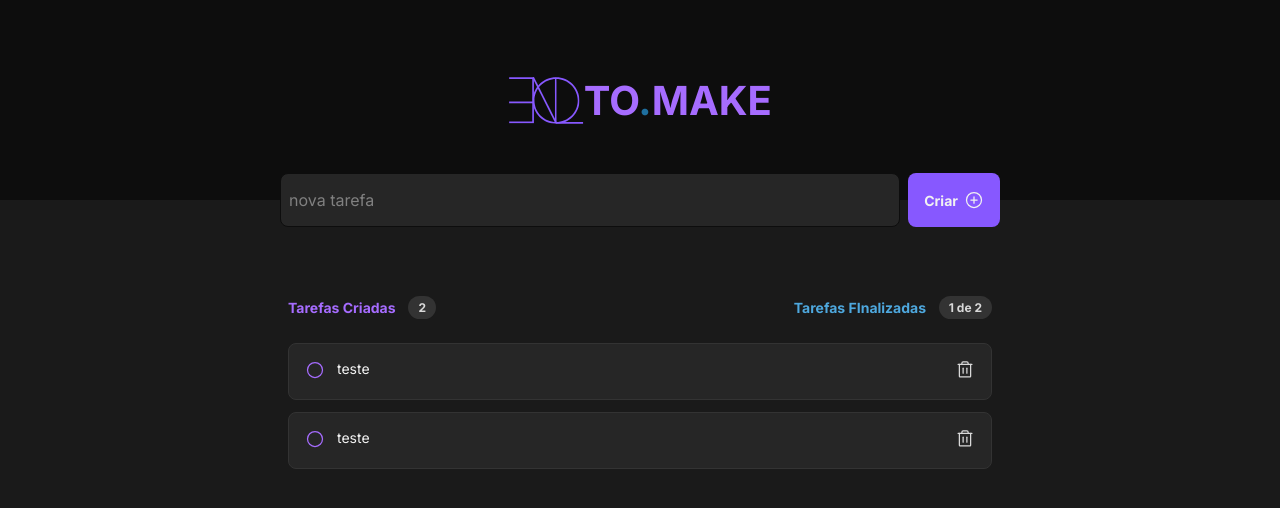
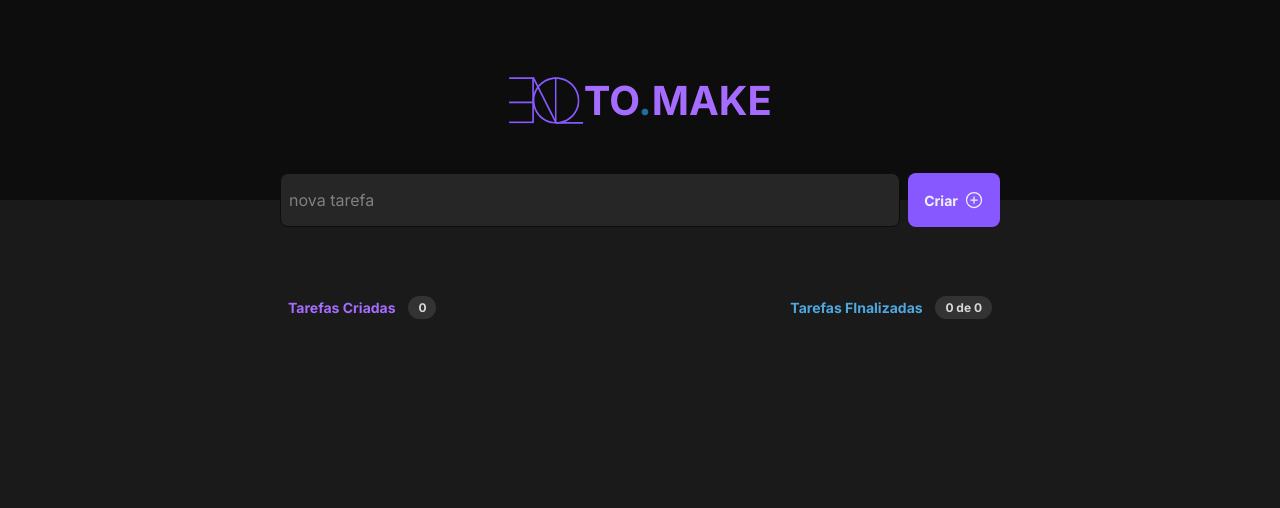
Before and after one commit to emanuelsobral/toDo-Challenge-React, a React (Vite) app: page / in a window 1280 px wide. Shown: the top 508 px of the page. Built offline with nearby package versions, Linux system fonts and the light colour scheme.

Commit message:
Completed Tasks

```diff
--- a/src/App.tsx
+++ b/src/App.tsx
@@ -9,18 +9,7 @@ export interface toMake{
 }
 
 function App() {
-  const [tasks, setTasks] = useState<toMake[]> ([
-    {
-    id: 'teste',
-    content: 'teste',
-    isDone: true,
-  },
-  {
-    id: 'teste',
-    content: 'teste',
-    isDone: false,
-  }
-  ]);
+  const [tasks, setTasks] = useState<toMake[]> ([]);
 
   function addTasks(taskContent: string) {
     setTasks([
@@ -38,10 +27,23 @@ function App() {
     setTasks(newTask);
   }
 
+  function completeTaskButton(taskId:string) {
+    const newTask = tasks.map((task) => {
+      if(task.id === taskId) {
+        return{
+          ...task,
+          isDone: !task.isDone,
+        };
+      }
+      return task;
+    });
+    setTasks(newTask);
+  }
+
   return (
     <div>
       <Header onAddTask={addTasks}/>
-      <TasksAlerts tasks={tasks} onDelete={deleteTask} />
+      <TasksAlerts tasks={tasks} onDelete={deleteTask} onComplete={completeTaskButton}/>
     </div>
   )
 }
--- a/src/components/task.module.css
+++ b/src/components/task.module.css
@@ -19,7 +19,23 @@
 .checkClick{
     background: none;
     border: none;
-    color: var(--purple);
+    color: var(--purple-dark);
+}
+
+.checkCircle{
+    background: var(--purple-dark);
+    color: var(--gray-100);
+    width: 100%;
+    outline: none;
+    border-radius: 99999px;
+}
+
+.checkCircle:hover{
+    background: var(--purple);
+}
+
+.textCompleted{
+    text-decoration: line-through;
 }
 
 .trash {
--- a/src/components/task.tsx
+++ b/src/components/task.tsx
@@ -5,14 +5,15 @@ import { toMake } from '../App';
 interface props{
     task: toMake;
     onDelete: (taskId:string) => void;
+    onComplete: (taskId:string) => void;
 }
 
-export function Task({task, onDelete}: props) {
+export function Task({task, onDelete, onComplete}: props) {
 
     return(
         <div className={styles.task}>
-            <button className={styles.checkClick}> <Circle size={20} /> </button>
-            <p>{task.content}</p>
+            <button className={styles.checkClick} onClick={() => onComplete(task.id)}> {task.isDone ? <CheckCircle size={20} className={styles.checkCircle}/> : <Circle size={20} className={styles.circle} />} </button>
+            <p className={task.isDone ? styles.textCompleted : ""}>{task.content}</p>
             <button className={styles.trash} onClick={() => onDelete(task.id)}> <Trash size={20} /> </button>
         </div>
     )
--- a/src/components/tasks.tsx
+++ b/src/components/tasks.tsx
@@ -5,9 +5,10 @@ import styles from './tasks.module.css';
 interface props{
     tasks: toMake[];
     onDelete: (taskId:string) => void;
+    onComplete: (taskId:string) => void;
 }
 
-export function TasksAlerts({tasks, onDelete}: props){
+export function TasksAlerts({tasks, onDelete, onComplete}: props){
     const taskQuantity = tasks.length;
     const completedTask = tasks.filter(task => task.isDone).length;
 
@@ -29,7 +30,7 @@ export function TasksAlerts({tasks, onDelete}: props){
             </header>
 
             <div className={styles.list}> {/*tasks*/}
-                {tasks.map((task) =><Task key={task.id} task={task} onDelete={onDelete}/>)}
+                {tasks.map((task) =><Task key={task.id} task={task} onDelete={onDelete} onComplete={onComplete}/>)}
 
             </div>
 
```
